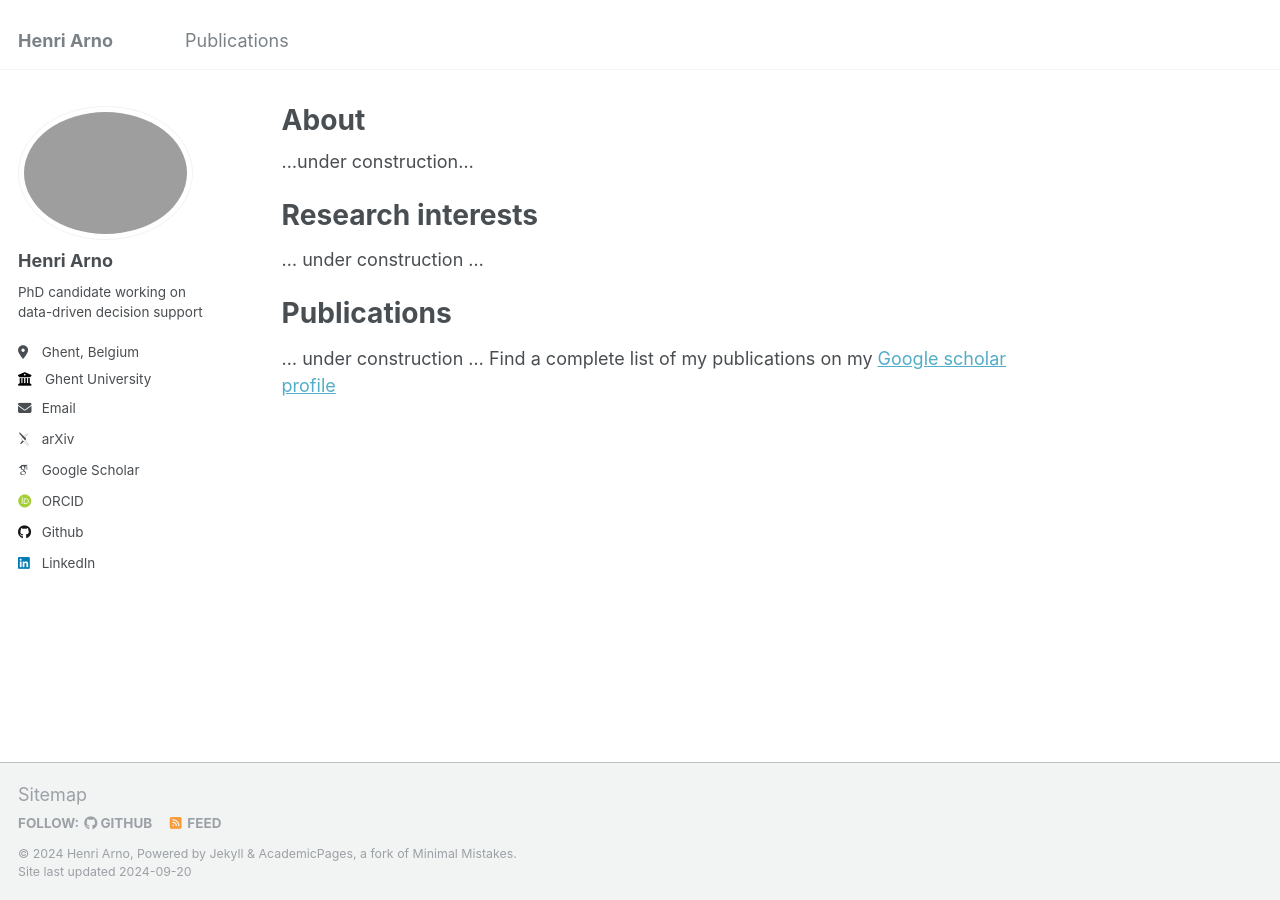
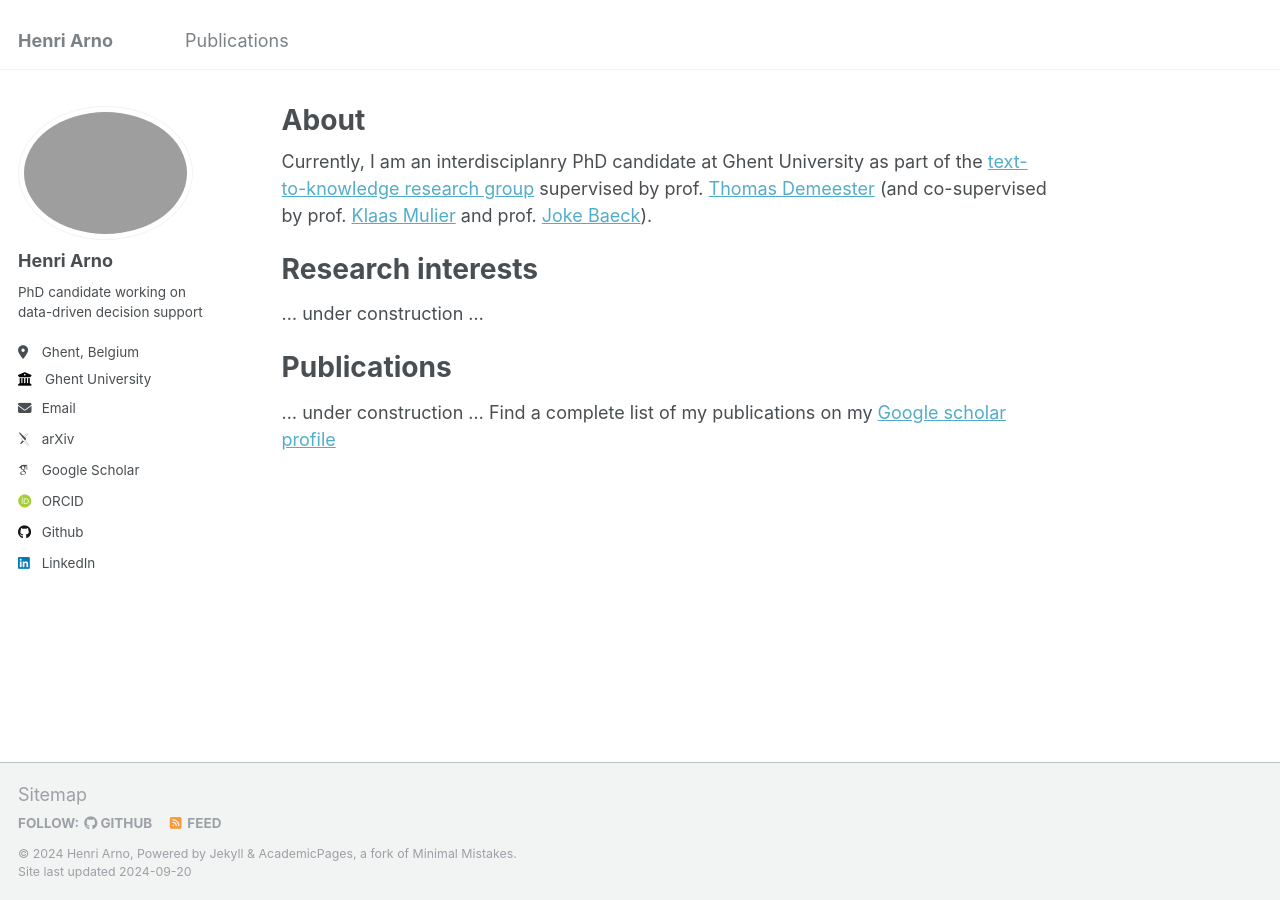
Before and after one commit to HenriArno/HenriArno.github.io, a Jekyll site: the page built from _pages/about.md, in a window 1280 px wide. Built offline with Jekyll 4.4.1, drawn with Linux system fonts in a browser that asks for light colours; some web fonts are replaced.

Commit message:
Update about.md

```diff
--- a/_pages/about.md
+++ b/_pages/about.md
@@ -7,7 +7,7 @@ redirect_from:
   - /about.html
 ---
 
-...under construction...
+Currently, I am an interdisciplanry PhD candidate at Ghent University as part of the [text-to-knowledge research group](https://ugentt2k.github.io/) supervised by prof. [Thomas Demeester](https://tdmeeste.github.io/) (and co-supervised by prof. [Klaas Mulier](https://sites.google.com/site/mulierklaas/) and prof. [Joke Baeck](https://research.ugent.be/web/person/joke-baeck-0/nl)).
 
 Research interests
 ======
```
